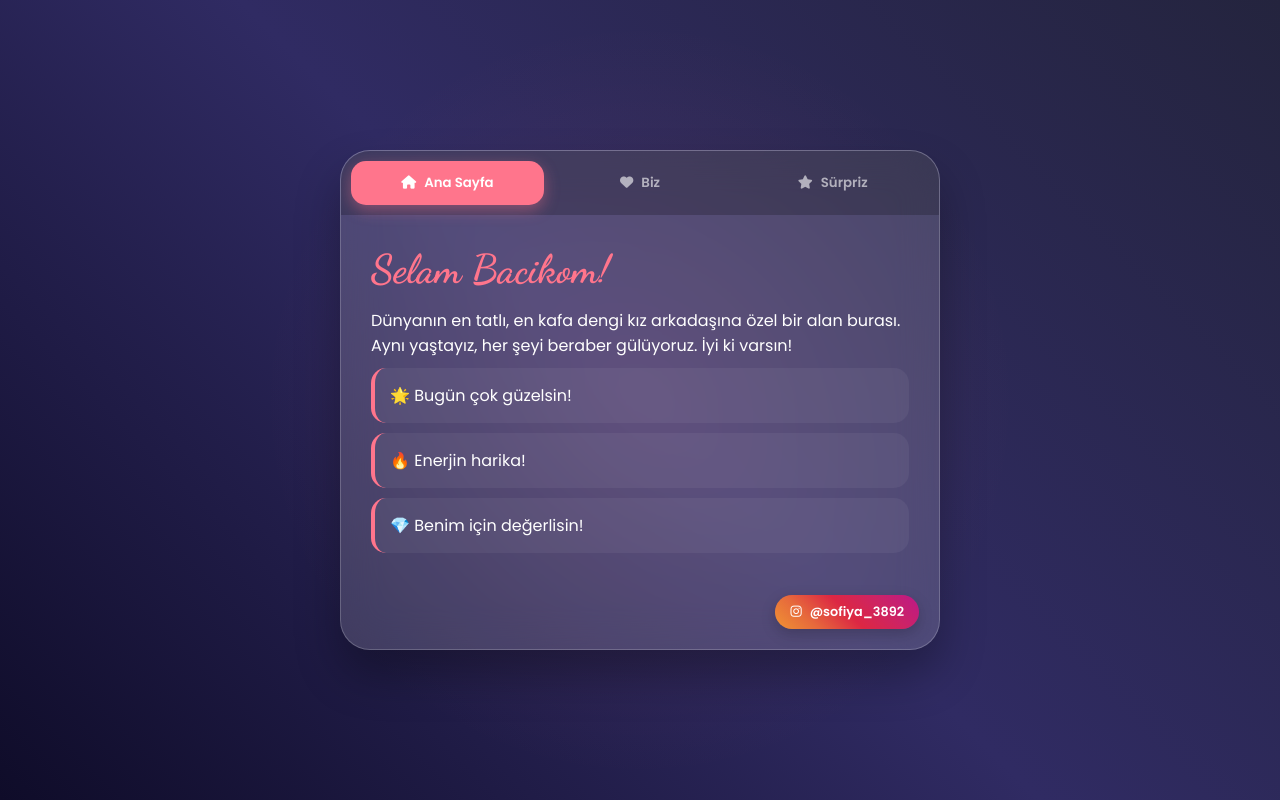
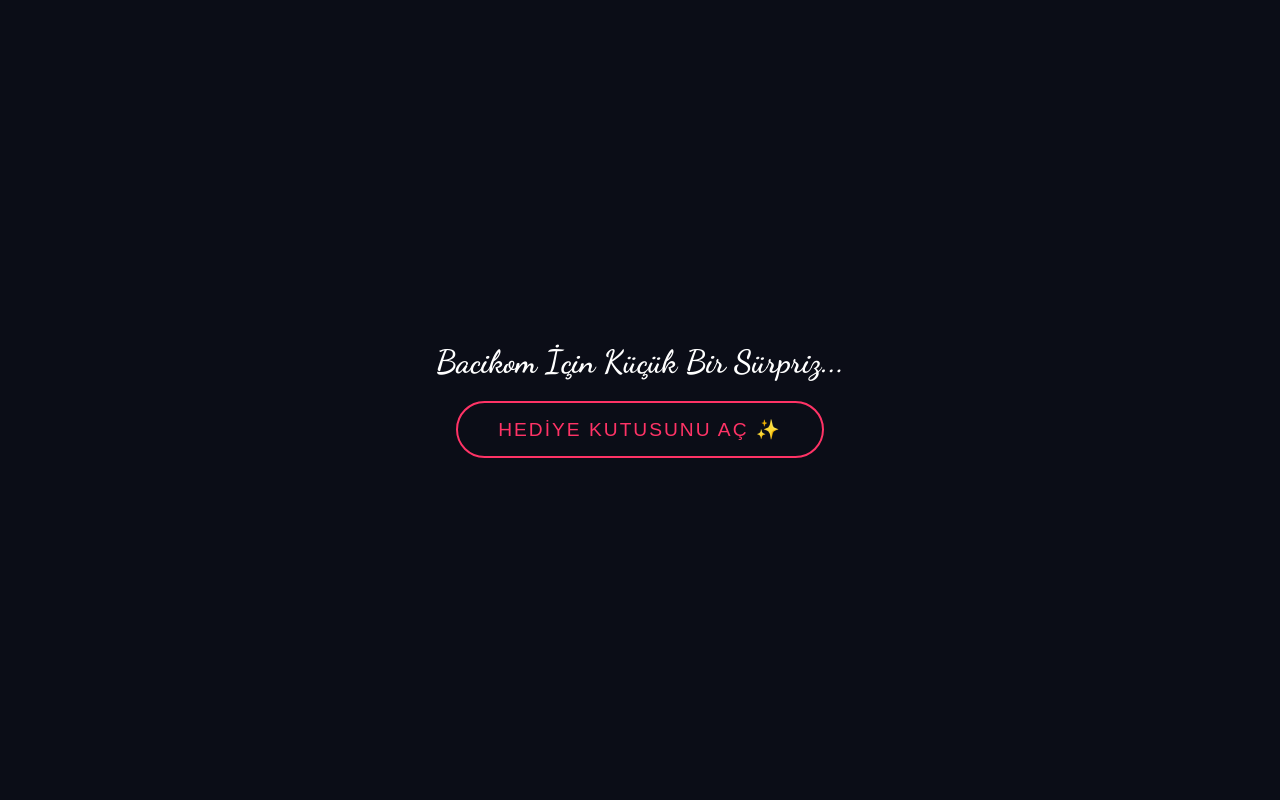
Before and after one commit to nemex-cheat/MERM-, a plain HTML site: page index.html in a window 1280 px wide. Drawn offline with nearby package versions, Linux system fonts and the light colour scheme.

Commit message:
Update index.html

```diff
--- a/index.html
+++ b/index.html
@@ -3,20 +3,22 @@
 <head>
     <meta charset="UTF-8">
     <meta name="viewport" content="width=device-width, initial-scale=1.0">
-    <title>Bacikom'a Özel Dünya ✨</title>
-    <link href="https://fonts.googleapis.com/css2?family=Dancing+Script:wght@700&family=Poppins:wght@300;400;600&display=swap" rel="stylesheet">
+    <title>Sadece Senin İçin... ✨</title>
+    <link href="https://fonts.googleapis.com/css2?family=Dancing+Script:wght@700&family=Montserrat:wght@300;600&display=swap" rel="stylesheet">
     <link rel="stylesheet" href="https://cdnjs.cloudflare.com/ajax/libs/font-awesome/6.4.0/css/all.min.css">
     <style>
         :root {
-            --glass: rgba(255, 255, 255, 0.15);
-            --border: rgba(255, 255, 255, 0.2);
-            --accent: #ff758c;
+            --bg: #0b0d17;
+            --primary: #ff3366;
+            --secondary: #ff85a2;
+            --glass: rgba(255, 255, 255, 0.08);
         }
 
-        * { margin: 0; padding: 0; box-sizing: border-box; font-family: 'Poppins', sans-serif; }
-
+        * { margin: 0; padding: 0; box-sizing: border-box; }
         body {
-            background: linear-gradient(45deg, #0f0c29, #302b63, #24243e);
+            background-color: var(--bg);
+            background: radial-gradient(circle at center, #1a1c2c 0%, #0b0d17 100%);
+            font-family: 'Montserrat', sans-serif;
             height: 100vh;
             display: flex;
             justify-content: center;
@@ -25,195 +27,171 @@
             color: white;
         }
 
-        /* Arka Plan Hareketli Yıldızlar */
-        .bg-animate {
-            position: absolute;
-            width: 100%;
-            height: 100%;
-            z-index: -1;
-            background: radial-gradient(circle at 50% 50%, rgba(255,117,140,0.1) 0%, transparent 50%);
+        /* Giriş Ekranı (Overlay) */
+        #loader {
+            position: fixed;
+            top: 0; left: 0; width: 100%; height: 100%;
+            background: var(--bg);
+            z-index: 1000;
+            display: flex;
+            flex-direction: column;
+            justify-content: center;
+            align-items: center;
+            transition: 1s ease;
         }
 
-        .container {
-            width: 90%;
-            max-width: 600px;
-            height: 500px;
-            background: var(--glass);
-            backdrop-filter: blur(20px);
-            border: 1px solid var(--border);
-            border-radius: 30px;
-            display: flex;
-            flex-direction: column;
-            overflow: hidden;
-            box-shadow: 0 25px 45px rgba(0,0,0,0.3);
-            position: relative;
+        .loader-btn {
+            background: transparent;
+            border: 2px solid var(--primary);
+            color: var(--primary);
+            padding: 15px 40px;
+            border-radius: 50px;
+            font-size: 1.2rem;
+            cursor: pointer;
+            transition: 0.3s;
+            text-transform: uppercase;
+            letter-spacing: 2px;
         }
 
-        /* Navigasyon Sekmeleri */
-        .tabs {
-            display: flex;
-            background: rgba(0,0,0,0.2);
-            padding: 10px;
+        .loader-btn:hover { background: var(--primary); color: white; box-shadow: 0 0 30px var(--primary); }
+
+        /* Ana Kart */
+        .main-card {
+            width: 90%;
+            max-width: 450px;
+            background: var(--glass);
+            backdrop-filter: blur(15px);
+            border: 1px solid rgba(255,255,255,0.1);
+            border-radius: 40px;
+            padding: 40px;
+            text-align: center;
+            box-shadow: 0 40px 100px rgba(0,0,0,0.5);
+            display: none; /* İlk başta gizli */
+            animation: zoomIn 0.8s cubic-bezier(0.175, 0.885, 0.32, 1.275);
         }
 
-        .tab-btn {
-            flex: 1;
-            padding: 12px;
-            border: none;
-            background: none;
-            color: rgba(255,255,255,0.6);
-            cursor: pointer;
-            font-weight: 600;
-            transition: 0.3s;
-            border-radius: 15px;
+        @keyframes zoomIn { from { transform: scale(0.5); opacity: 0; } to { transform: scale(1); opacity: 1; } }
+
+        .profile-img {
+            width: 100px; height: 100px;
+            background: linear-gradient(45deg, var(--primary), var(--secondary));
+            border-radius: 50%;
+            margin: -90px auto 20px;
             display: flex;
+            justify-content: center;
             align-items: center;
-            justify-content: center;
-            gap: 8px;
+            font-size: 2.5rem;
+            border: 5px solid var(--bg);
+            box-shadow: 0 10px 20px rgba(255,51,102,0.3);
         }
 
-        .tab-btn.active {
-            background: var(--accent);
+        h1 { font-family: 'Dancing Script', cursive; font-size: 3rem; color: var(--secondary); margin-bottom: 10px; }
+
+        .tab-nav { display: flex; gap: 10px; margin: 25px 0; background: rgba(0,0,0,0.3); padding: 5px; border-radius: 20px; }
+        .tab-btn { flex: 1; padding: 10px; border: none; background: none; color: #999; cursor: pointer; font-size: 0.9rem; border-radius: 15px; transition: 0.3s; }
+        .tab-btn.active { background: var(--primary); color: white; }
+
+        .content { min-height: 150px; font-size: 0.95rem; line-height: 1.6; color: #ccc; }
+
+        /* Instagram Butonu */
+        .insta-btn {
+            display: inline-flex;
+            align-items: center;
+            gap: 10px;
+            margin-top: 25px;
+            background: linear-gradient(45deg, #833ab4, #fd1d1d, #fcb045);
+            padding: 10px 25px;
+            border-radius: 30px;
             color: white;
-            box-shadow: 0 5px 15px rgba(255, 117, 140, 0.4);
-        }
-
-        /* İçerik Alanı */
-        .content-area {
-            flex: 1;
-            padding: 30px;
-            overflow-y: auto;
-            position: relative;
-        }
-
-        .tab-content {
-            display: none;
-            animation: fadeIn 0.5s ease;
-        }
-
-        .tab-content.active { display: block; }
-
-        @keyframes fadeIn {
-            from { opacity: 0; transform: translateY(10px); }
-            to { opacity: 1; transform: translateY(0); }
-        }
-
-        h1 { font-family: 'Dancing Script', cursive; font-size: 2.5rem; margin-bottom: 15px; color: var(--accent); }
-
-        .insta-tag {
-            position: absolute;
-            bottom: 20px;
-            right: 20px;
-            background: linear-gradient(45deg, #f09433, #e6683c, #dc2743, #cc2366, #bc1888);
-            padding: 8px 15px;
-            border-radius: 50px;
-            font-size: 0.8rem;
             text-decoration: none;
-            color: white;
             font-weight: bold;
-            display: flex;
-            align-items: center;
-            gap: 8px;
-            transition: 0.3s;
-            box-shadow: 0 5px 15px rgba(0,0,0,0.2);
-        }
-
-        .insta-tag:hover { transform: scale(1.1); }
-
-        .btn-celebrate {
-            background: var(--accent);
-            color: white;
-            border: none;
-            padding: 15px 30px;
-            border-radius: 50px;
-            margin-top: 20px;
-            cursor: pointer;
-            width: 100%;
-            font-weight: bold;
+            font-size: 0.9rem;
             transition: 0.3s;
         }
+        .insta-btn:hover { transform: translateY(-5px); box-shadow: 0 10px 20px rgba(253, 29, 29, 0.4); }
 
-        .btn-celebrate:hover { letter-spacing: 1px; background: #ff4d6d; }
-
-        .list-item {
-            background: rgba(255,255,255,0.05);
-            margin: 10px 0;
-            padding: 15px;
-            border-radius: 15px;
-            border-left: 4px solid var(--accent);
-        }
+        /* Arka Plan Kalp Yağmuru */
+        .heart-float { position: absolute; pointer-events: none; animation: floatUp 6s linear infinite; }
+        @keyframes floatUp { from { transform: translateY(100vh) scale(0); opacity: 1; } to { transform: translateY(-10vh) scale(1.5); opacity: 0; } }
     </style>
 </head>
 <body>
 
-    <div class="bg-animate"></div>
+    <div id="loader">
+        <h2 style="margin-bottom: 20px; font-family: 'Dancing Script'; font-size: 2rem;">Bacikom İçin Küçük Bir Sürpriz...</h2>
+        <button class="loader-btn" onclick="startExperience()">Hediye Kutusunu Aç ✨</button>
+    </div>
 
-    <div class="container">
-        <nav class="tabs">
-            <button class="tab-btn active" onclick="openTab(event, 'home')"><i class="fas fa-home"></i> Ana Sayfa</button>
-            <button class="tab-btn" onclick="openTab(event, 'about')"><i class="fas fa-heart"></i> Biz</button>
-            <button class="tab-btn" onclick="openTab(event, 'extra')"><i class="fas fa-star"></i> Sürpriz</button>
-        </nav>
+    <div class="main-card" id="mainCard">
+        <div class="profile-img"><i class="fas fa-crown"></i></div>
+        <h1>Bacikom!</h1>
 
-        <div class="content-area">
+        <div class="tab-nav">
+            <button class="tab-btn active" onclick="switchTab(0)">Kalbimden</button>
+            <button class="tab-btn" onclick="switchTab(1)">Biz</button>
+            <button class="tab-btn" onclick="switchTab(2)">Dileğim</button>
+        </div>
 
-            <div id="home" class="tab-content active">
-                <h1>Selam Bacikom!</h1>
-                <p>Dünyanın en tatlı, en kafa dengi kız arkadaşına özel bir alan burası. Aynı yaştayız, her şeyi beraber gülüyoruz. İyi ki varsın!</p>
-                <div class="list-item">🌟 Bugün çok güzelsin!</div>
-                <div class="list-item">🔥 Enerjin harika!</div>
-                <div class="list-item">💎 Benim için değerlisin!</div>
-            </div>
+        <div class="content" id="tabContent">
+            Seninle aynı yaşta olmak, aynı dünyayı paylaşmak harika. Sen sadece bir "bacı" değil, en karanlık günlerin bile ışığısın! 🌟
+        </div>
 
-            <div id="about" class="tab-content">
-                <h1>Neden Bacikom?</h1>
-                <p>Çünkü aramızdaki bağ sadece arkadaşlık değil, bir kardeşlik sözü gibi. Seninle her şey daha eğlenceli!</p>
-                <p style="margin-top: 15px;">Bu site, senin yüzünü biraz olsun güldürmek için hazırlandı.</p>
-                <i class="fas fa-quote-left" style="margin-top: 20px; color: var(--accent);"></i>
-                <p style="font-style: italic;">"Gerçek dostlar, birbirlerine 'bacı' diyebilecek kadar yakındır."</p>
-            </div>
-
-            <div id="extra" class="tab-content">
-                <h1>Sürpriz Zamanı!</h1>
-                <p>Hazırsan aşağıdaki butona bas ve ekranı izle!</p>
-                <button class="btn-celebrate" onclick="fireworks()">Büyüyü Başlat ✨</button>
-                <p id="msg" style="display:none; margin-top:20px; text-align:center; color: #ffcc33;">Sen bu dünyadaki en özel insansın! 🌸</p>
-            </div>
-
-            <a href="https://instagram.com/sofiya_3892" target="_blank" class="insta-tag">
-                <i class="fab fa-instagram"></i> @sofiya_3892
-            </a>
-        </div>
+        <a href="https://instagram.com/sofiya_3892" target="_blank" class="insta-tag insta-btn">
+            <i class="fab fa-instagram"></i> @sofiya_3892
+        </a>
     </div>
 
     <script src="https://cdn.jsdelivr.net/npm/canvas-confetti@1.5.1/dist/confetti.browser.min.js"></script>
     <script>
-        // Sekme Değiştirme Fonksiyonu
-        function openTab(evt, tabName) {
-            var i, tabContent, tabBtns;
-            tabContent = document.getElementsByClassName("tab-content");
-            for (i = 0; i < tabContent.length; i++) {
-                tabContent[i].style.display = "none";
-                tabContent[i].classList.remove("active");
-            }
-            tabBtns = document.getElementsByClassName("tab-btn");
-            for (i = 0; i < tabBtns.length; i++) {
-                tabBtns[i].classList.remove("active");
-            }
-            document.getElementById(tabName).style.display = "block";
-            document.getElementById(tabName).classList.add("active");
-            evt.currentTarget.classList.add("active");
+        const texts = [
+            "Seninle aynı yaşta olmak, aynı dünyayı paylaşmak harika. Sen sadece bir 'bacı' değil, en karanlık günlerin bile ışığısın! 🌟",
+            "Aramızdaki bağ asla kopmayacak. Her güldüğümüzde, her dertleştiğimizde bu bağ daha da güçleniyor. İyi ki hayatımdasın! 🌸",
+            "Diliyorum ki yüzündeki o muhteşem gülümseme hiç solmasın. Sen her şeyin en iyisini hak ediyorsun Baciko! 💎"
+        ];
+
+        function startExperience() {
+            document.getElementById('loader').style.opacity = '0';
+            setTimeout(() => {
+                document.getElementById('loader').style.display = 'none';
+                document.getElementById('mainCard').style.display = 'block';
+                fireworks();
+                spawnHearts();
+            }, 1000);
         }
 
-        // Havai Fişek / Konfeti Fonksiyonu
+        function switchTab(index) {
+            const content = document.getElementById('tabContent');
+            const btns = document.querySelectorAll('.tab-btn');
+
+            content.style.opacity = '0';
+            setTimeout(() => {
+                content.innerText = texts[index];
+                content.style.opacity = '1';
+                btns.forEach((b, i) => b.classList.toggle('active', i === index));
+            }, 200);
+
+            if(index === 2) fireworks();
+        }
+
         function fireworks() {
-            confetti({
-                particleCount: 150,
-                spread: 100,
-                origin: { y: 0.6 },
-                colors: ['#ff758c', '#ff7eb3', '#ffffff', '#ffcc33']
-            });
-            document.getElementById('msg').style.display = 'block';
+            var end = Date.now() + (2 * 1000);
+            (function frame() {
+                confetti({ particleCount: 3, angle: 60, spread: 55, origin: { x: 0 }, colors: ['#ff3366', '#ffffff'] });
+                confetti({ particleCount: 3, angle: 120, spread: 55, origin: { x: 1 }, colors: ['#ff3366', '#ffffff'] });
+                if (Date.now() < end) requestAnimationFrame(frame);
+            }());
+        }
+
+        function spawnHearts() {
+            setInterval(() => {
+                const heart = document.createElement('i');
+                heart.className = 'fas fa-heart heart-float';
+                heart.style.left = Math.random() * 100 + 'vw';
+                heart.style.color = 'rgba(255, 51, 102, 0.3)';
+                heart.style.fontSize = Math.random() * 20 + 10 + 'px';
+                document.body.appendChild(heart);
+                setTimeout(() => heart.remove(), 6000);
+            }, 300);
         }
     </script>
 </body>
```
